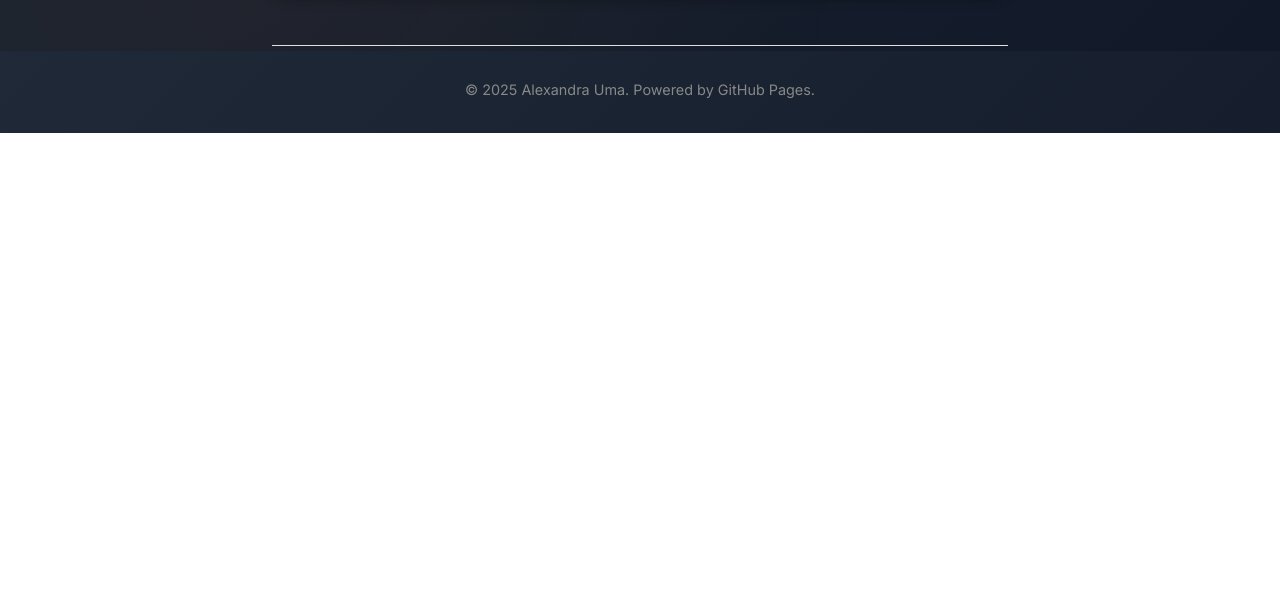
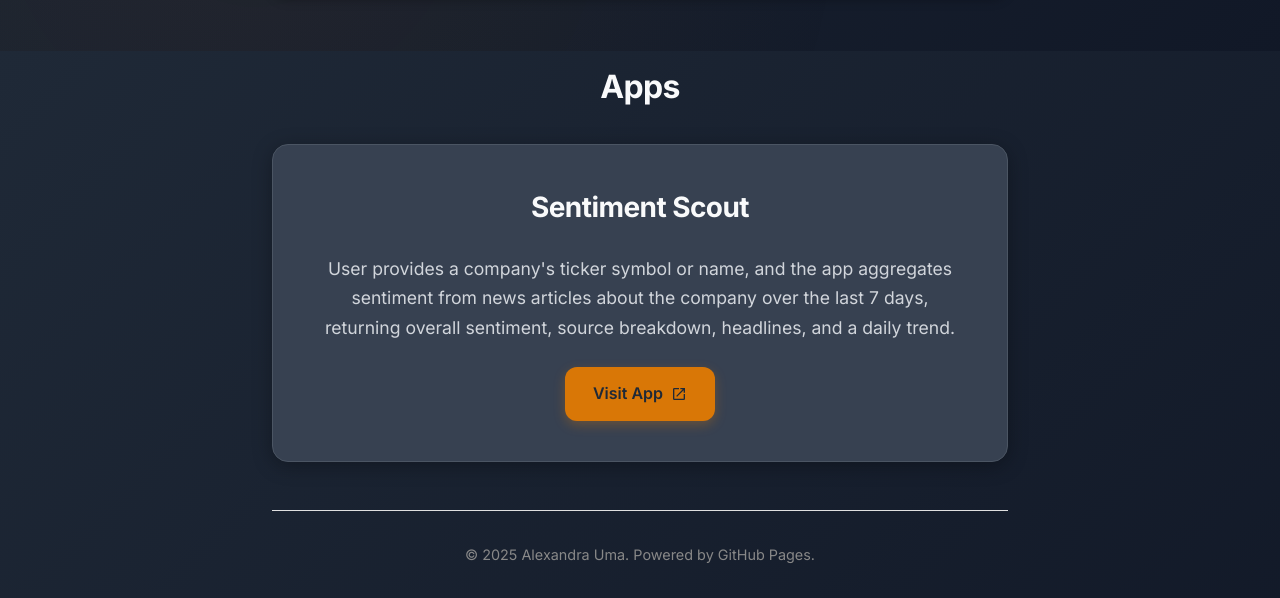
Before and after one commit to AlexandraUma/alexandrauma.github.io, a plain HTML site: page docs/index.html in a window 1280 px wide. Shown: the part 749-1347 px from the top of the page. Before the commit the page ends 882 px from the top, so only its background shows below. Drawn offline with Linux system fonts and the light colour scheme.

Commit message:
fix: adding the financial sentiment analysis app

```diff
--- a/docs/index.html
+++ b/docs/index.html
@@ -37,7 +37,7 @@
             <div class="nav-links">
                 <a href="blog.html">Model F&T</a>
                 <a href="#interactive-fiction">Interactive Fiction</a>
-                <a href="#ai-systems">AI Systems</a>
+                <a href="#apps">Apps</a>
                 <button id="theme-toggle" class="theme-toggle" aria-label="Toggle theme">
                     <svg class="sun-icon" width="20" height="20" viewBox="0 0 24 24" fill="currentColor">
                         <path d="M12,18A6,6 0 0,1 6,12A6,6 0 0,1 12,6A6,6 0 0,1 18,12A6,6 0 0,1 12,18M12,2A10,10 0 0,0 2,12A10,10 0 0,0 12,22A10,10 0 0,0 22,12A10,10 0 0,0 12,2Z"/>
@@ -93,6 +93,27 @@
             </a>
         </div>
 
+        <!-- Apps Section -->
+        <section id="apps" class="apps-section">
+            <h2 class="section-title">Apps</h2>
+            <div class="apps-container">
+                <article class="app-card">
+                    <div class="app-header">
+                        <h3 class="app-title">Sentiment Scout</h3>
+                    </div>
+                    <p class="app-description">
+                        User provides a company's ticker symbol or name, and the app aggregates sentiment from news articles about the company over the last 7 days, returning overall sentiment, source breakdown, headlines, and a daily trend.
+                    </p>
+                    <a href="https://sentiment-scout-27t9.onrender.com/" target="_blank" rel="noopener noreferrer" class="app-link">
+                        Visit App
+                        <svg width="16" height="16" viewBox="0 0 24 24" fill="currentColor">
+                            <path d="M14,3V5H17.59L7.76,14.83L9.17,16.24L19,6.41V10H21V3M19,19H5V5H12V3H5C3.89,3 3,3.9 3,5V19A2,2 0 0,0 5,21H19A2,2 0 0,0 21,19V12H19V19Z" />
+                        </svg>
+                    </a>
+                </article>
+            </div>
+        </section>
+
         <!-- Footer -->
         <footer class="footer">
             <p>&copy; 2025 Alexandra Uma. Powered by GitHub Pages.</p>
--- a/docs/styles.css
+++ b/docs/styles.css
@@ -445,6 +445,79 @@ body::before {
     letter-spacing: -0.02em;
 }
 
+/* Apps Section */
+.apps-section {
+    margin-top: 4rem;
+    margin-bottom: 3rem;
+}
+
+.apps-container {
+    max-width: 800px;
+    margin: 0 auto;
+    display: flex;
+    flex-direction: column;
+    gap: 2rem;
+}
+
+.app-card {
+    background-color: #374151;
+    border-radius: 16px;
+    padding: 2.5rem;
+    box-shadow: 0 4px 20px rgba(0, 0, 0, 0.3);
+    border: 1px solid #4B5563;
+    transition: all 0.3s ease;
+}
+
+.app-card:hover {
+    transform: translateY(-4px);
+    box-shadow: 0 8px 30px rgba(0, 0, 0, 0.4);
+}
+
+.app-header {
+    margin-bottom: 1.5rem;
+}
+
+.app-title {
+    font-size: 1.75rem;
+    font-weight: 700;
+    color: #F9FAFB;
+    margin-bottom: 0.75rem;
+    letter-spacing: -0.02em;
+}
+
+.app-description {
+    font-size: 1.1rem;
+    color: #D1D5DB;
+    line-height: 1.7;
+    margin-bottom: 1.5rem;
+}
+
+.app-link {
+    display: inline-flex;
+    align-items: center;
+    gap: 0.5rem;
+    padding: 0.875rem 1.75rem;
+    background-color: #D97706;
+    color: #1F2937;
+    text-decoration: none;
+    border-radius: 12px;
+    font-weight: 600;
+    font-size: 1rem;
+    transition: all 0.3s ease;
+    box-shadow: 0 4px 12px rgba(217, 119, 6, 0.3);
+}
+
+.app-link:hover {
+    background-color: #F59E0B;
+    transform: translateY(-2px);
+    box-shadow: 0 6px 20px rgba(217, 119, 6, 0.4);
+}
+
+.app-link svg {
+    width: 16px;
+    height: 16px;
+}
+
 .notion-embed-section {
     margin-top: 4rem;
     margin-bottom: 3rem;
@@ -552,6 +625,35 @@ body::before {
 [data-theme="light"] .notion-embed-wrapper {
     border: 1px solid var(--border);
     box-shadow: 0 4px 20px var(--shadow);
+}
+
+[data-theme="light"] .app-card {
+    background-color: var(--bg-primary);
+    border: 1px solid var(--border);
+    box-shadow: 0 4px 20px var(--shadow);
+}
+
+[data-theme="light"] .app-card:hover {
+    box-shadow: 0 8px 30px var(--shadow);
+}
+
+[data-theme="light"] .app-title {
+    color: var(--text-primary);
+}
+
+[data-theme="light"] .app-description {
+    color: var(--text-secondary);
+}
+
+[data-theme="light"] .app-link {
+    background-color: var(--accent);
+    color: white;
+    box-shadow: 0 4px 12px rgba(230, 126, 34, 0.3);
+}
+
+[data-theme="light"] .app-link:hover {
+    background-color: var(--accent-hover);
+    box-shadow: 0 6px 20px rgba(230, 126, 34, 0.4);
 }
 
 /* Main Content */
```
